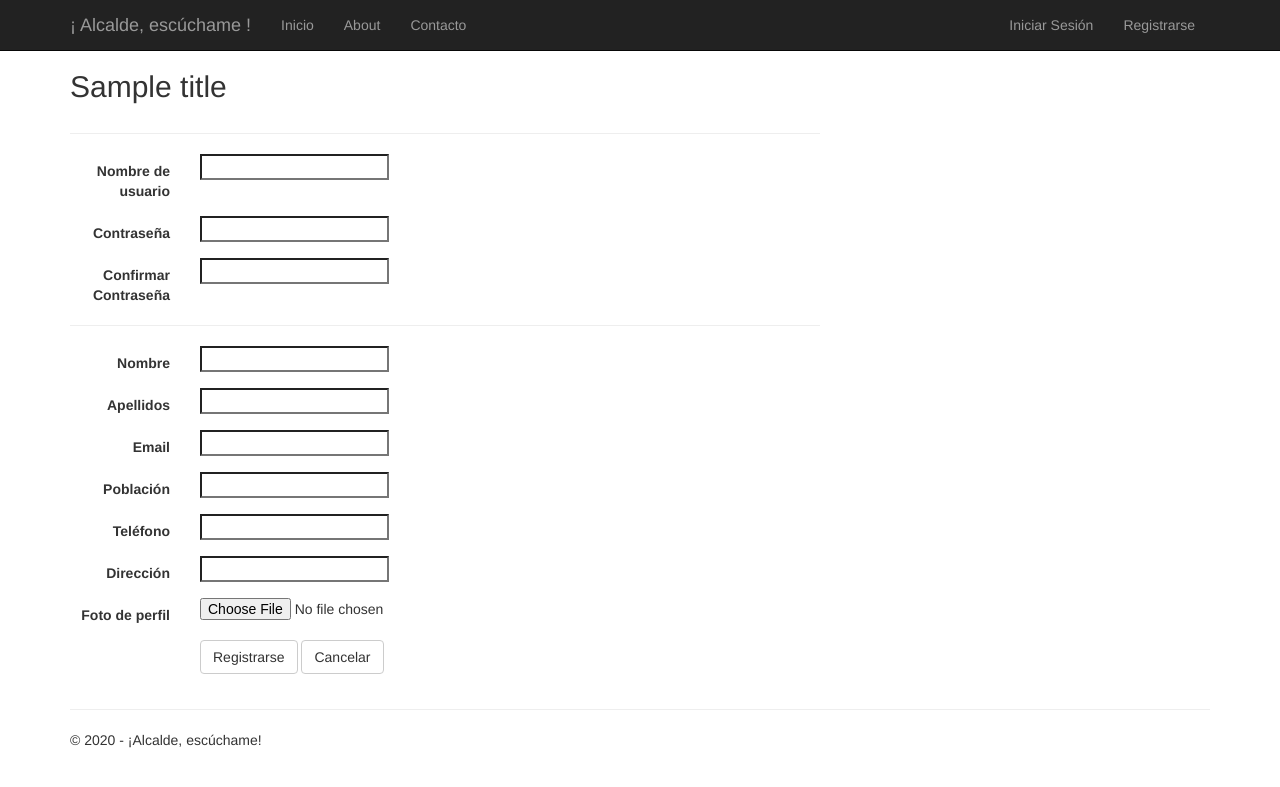
After one commit to asalopez/AlcaldeEscuchame, a Django app: template AlcaldeEscuchame/AlcaldeEscuchame/usuarios/templates/editarPerfi.html in a window 1280 px wide. The commit adds this page. Shown: the top 787 px of the page. Run offline with Django 3.2, Linux system fonts and the light colour scheme; the template is opened without the code that fills it: most values are stand-ins (such as "Sample title", 1, 10 or a date in 2020); form fields are guessed from the names that the template uses; some libraries are stand-ins or nearby versions.

Commit message:
Edición de perfil de usuario: scaffolding, enrutamiento y extensión de plantillas.

```diff
--- a/AlcaldeEscuchame/AlcaldeEscuchame/AlcaldeEscuchame/urls.py
+++ b/AlcaldeEscuchame/AlcaldeEscuchame/AlcaldeEscuchame/urls.py
@@ -9,6 +9,7 @@ import django.contrib.auth.views
 
 import app.forms
 import app.views
+from usuarios import views as usuarios_views
 
 # Uncomment the next lines to enable the admin:
 from django.conf.urls import include
@@ -44,4 +45,8 @@ urlpatterns = [
 
      # Categorias
      url(r'^categorias/', include('categorias.urls')),
+
+     # Editar Perfil
+     url(r'^perfil$', usuarios_views.perfil, name='perfil'),
+
 ]
--- a/AlcaldeEscuchame/AlcaldeEscuchame/app/templates/app/loginpartial.html
+++ b/AlcaldeEscuchame/AlcaldeEscuchame/app/templates/app/loginpartial.html
@@ -5,6 +5,7 @@
     {% csrf_token %}
     <ul class="nav navbar-nav navbar-right">
         <li><span class="navbar-brand">&#161;Hola {{ user.first_name }}!</span></li>
+        <li><a href="{% url 'perfil' %}">Mi perfil</a></li>
         <li><a href="javascript:document.getElementById('logoutForm').submit()">Cerrar Sesi&#243;n</a></li>
     </ul>
 
--- /dev/null
+++ b/AlcaldeEscuchame/AlcaldeEscuchame/usuarios/templates/editarPerfi.html
@@ -0,0 +1,118 @@
+{% extends "./app/templates/app/layout.html" %}
+
+<!-- CONTENIDO -->
+{% block content %}
+
+<h2>{{ title }}</h2>
+
+<div class="row">
+    <div class="col-md-8">
+
+        <section id="registroForm">
+            <form action="{% url 'registro' %}" method="post" class="form-horizontal">
+                {% csrf_token %}
+                {#<h4>Use sus credenciales para iniciar sesi&#243;n.</h4>#}
+                <hr />
+
+                <!-- Usuario -->
+                <div class="form-group">
+                    <label for="id_username" class="col-md-2 control-label">Nombre de usuario</label>
+                    <div class="col-md-10">
+                        {{ form.username }}
+                    </div>
+                </div>
+                <div class="form-group">
+                    <label for="id_password" class="col-md-2 control-label">Contrase&#241;a</label>
+                    <div class="col-md-10">
+                        {{ form.password }}
+                    </div>
+                </div>
+                <div class="form-group">
+                    <label for="id_password" class="col-md-2 control-label">Confirmar Contrase&#241;a</label>
+                    <div class="col-md-10">
+                        {{ form.confirm_password }}
+                    </div>
+                </div>
+
+                <hr />
+
+                <div class="form-group">
+                    <label for="id_firstName" class="col-md-2 control-label">Nombre</label>
+                    <div class="col-md-10">
+                        {{ form.first_name }}
+                    </div>
+                </div>
+                <div class="form-group">
+                    <label for="id_lastName" class="col-md-2 control-label">Apellidos</label>
+                    <div class="col-md-10">
+                        {{ form.last_name }}
+                    </div>
+                </div>
+                <div class="form-group">
+                    <label for="id_email" class="col-md-2 control-label">Email</label>
+                    <div class="col-md-10">
+                        {{ form.email }}
+                    </div>
+                </div>
+                <!-- Fin Usuario -->
+
+                <!-- Ciudadano-->
+                <div class="form-group">
+                    <label for="id_poblacion" class="col-md-2 control-label">Poblaci&#243;n</label>
+                    <div class="col-md-10">
+                        {{ form.poblacion }}
+                    </div>
+                </div>
+                <div class="form-group">
+                    <label for="id_telefono" class="col-md-2 control-label">Tel&#233;fono</label>
+                    <div class="col-md-10">
+                        {{ form.telefono }}
+                    </div>
+                </div>
+                <div class="form-group">
+                    <label for="id_direccion" class="col-md-2 control-label">Direcci&#243;n</label>
+                    <div class="col-md-10">
+                        {{ form.direccion }}
+                    </div>
+                </div>
+                <div class="form-group">
+                    <label for="id_foto" class="col-md-2 control-label">Foto de perfil</label>
+                    <div class="col-md-10">
+                        {{ form.foto }}
+                    </div>
+                </div>
+                <!-- Fin Ciudadano -->
+
+                <div class="form-group">
+                    <div class="col-md-offset-2 col-md-10">
+                        <input type="hidden" name="next" value="/" />
+                        <input type="submit" value="Registrarse" class="btn btn-default" />
+                        <input type="button" class="btn btn-default" onclick="location.href='/';" value="Cancelar" />
+                    </div>
+                </div>
+
+                {% if form.non_field_errors %}
+                    <p class="validation-summary-errors">{{ form.non_field_errors }}</p>
+                {% else %}
+                    <p class="validation-summary-errors">{{ form.errors }}</p>
+                {% endif %}
+
+            </form>
+        </section>
+
+    </div>
+
+    <div class="col-md-4">
+        <section id="socialLoginForm"></section>
+    </div>
+</div>
+
+{% endblock %}
+
+
+{% block scripts %}
+
+    {% load staticfiles %}
+<script src="{% static 'app/scripts/jquery.validate.min.js' %}"></script>
+
+{% endblock %}
```
Also changed, not shown: AlcaldeEscuchame/AlcaldeEscuchame/usuarios/templates/perfil.html (added, +30 -0 lines), AlcaldeEscuchame/AlcaldeEscuchame/usuarios/views.py (+86 -2 lines), 1 other file.
